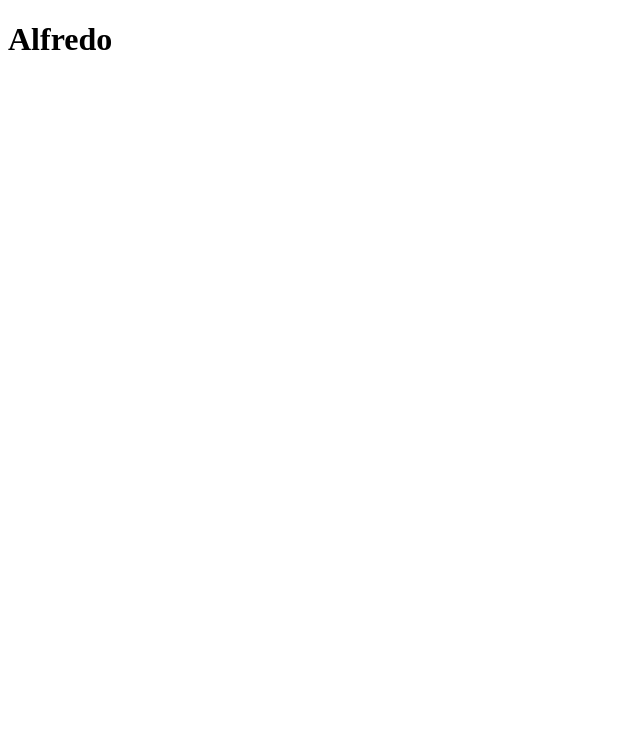
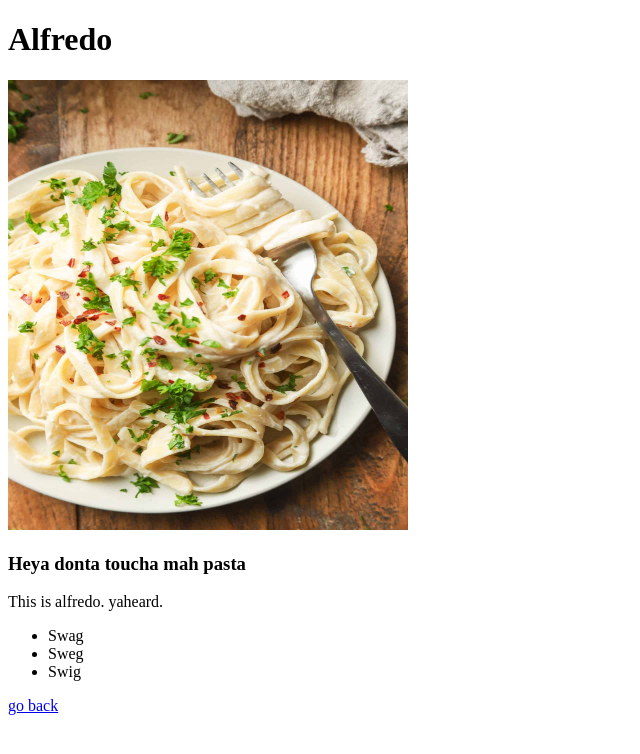
Before and after one commit to Tjcs23/odin-recipes, a plain HTML site: page recipes/alfredo.html in a window 1280 px wide. Shown: the whole page, without its empty margins (0-640 px from the left). Drawn offline with Linux system fonts and the light colour scheme.

Commit message:
iteration3

```diff
--- a/recipes/alfredo.html
+++ b/recipes/alfredo.html
@@ -2,5 +2,16 @@
 <html lang="en">
     <body>
         <h1>Alfredo</h1>
+        <img src="images/alf.jpg" alt="alfredoooooo" style="width:400px; height:450px;">
+        <h3>Heya donta toucha mah pasta</h3>
+        <p>
+            This is alfredo. yaheard.
+        </p>
+        <ul>
+            <li>Swag</li>
+            <li>Sweg</li>
+            <li>Swig</li>
+        </ul>
+        <a href="/Users/tanne/OneDrive/Desktop/TOP/odin-recipes/index.html" >go back</a>
     </body>
 </html>
```
Also changed, not shown: recipes/images/alf.jpg (added).
